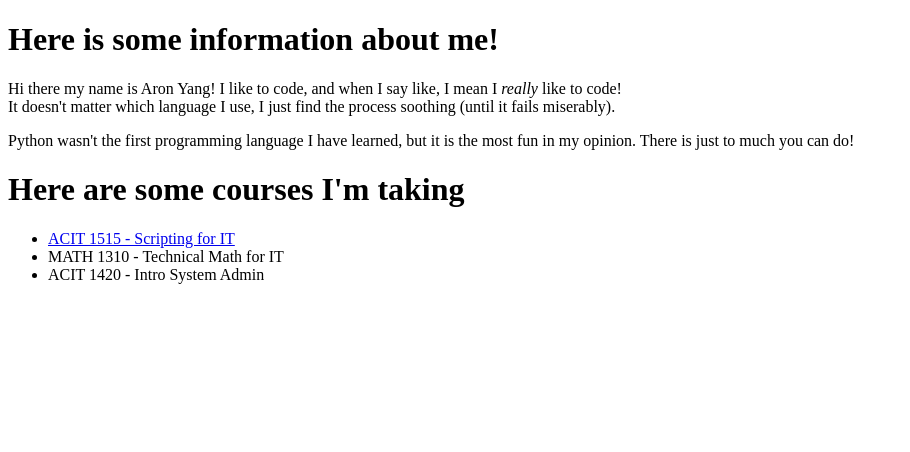
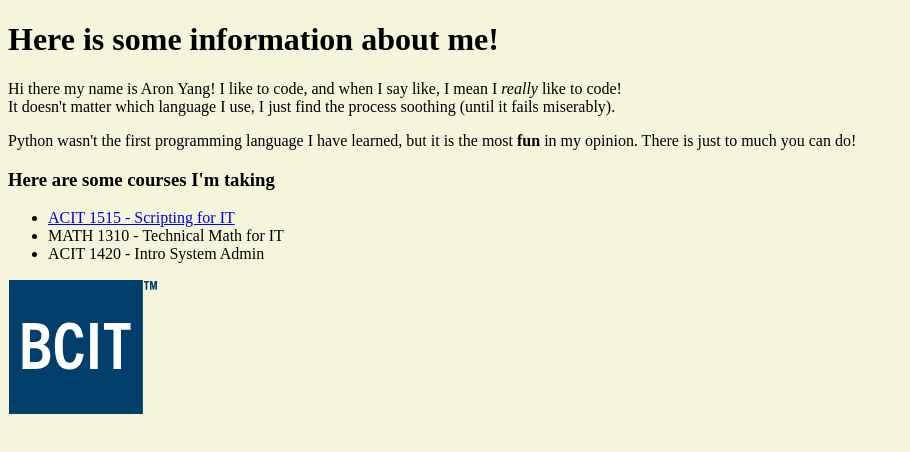
Before and after one commit to Kipotwo/ACIT-1620, a plain HTML site: page index.html in a window 1280 px wide. Shown: the whole page, without its empty margins (0-910 px from the left). Drawn offline with Linux system fonts and the light colour scheme.

Commit message:
Added CSS and BCIT logo

```diff
--- /dev/null
+++ b/css/style.css
@@ -0,0 +1,3 @@
+body{
+    background-color: beige;
+}
--- a/index.html
+++ b/index.html
@@ -3,17 +3,27 @@
 <html lang="en">
 <head>
     <meta charset="utf-8" />
-    <title></title>
+	<title>My Personal Website</title>
+	<link href="css/style.css" rel="stylesheet"/>
 </head>
 <body>
+	<header>
 		<h1>Here is some information about me!</h1>
+	</header>
+	<article>
 		<p>Hi there my name is Aron Yang! I like to code, and when I say like, I mean I <em>really</em> like to code! <br>It doesn't matter which language I use, I just find the process soothing (until it fails miserably).</p>
-	<p>Python wasn't the first programming language I have learned, but it is the most <str>fun</str> in my opinion. There is just to much you can do!</p>
+		<p>Python wasn't the first programming language I have learned, but it is the most <strong>fun</strong> in my opinion. There is just to much you can do!</p>
+		<section>
 			<h1>Here are some courses I'm taking</h1>
 			<ul>
 				<li><a href="https://www.bcit.ca/study/outlines/20203041869" title="ACIT 1515 Course Outline">ACIT 1515 - Scripting for IT</a></li>
 				<li>MATH 1310 - Technical Math for IT</li>
 				<li>ACIT 1420 - Intro System Admin</li>
 			</ul>
+			<a href="https://www.bcit.ca/">
+			<img src="images/BCIT_logo.svg" alt="This is supposed to be the BCIT logo." title="Click to go to BCIT webpage.">
+			</a>
+		</section>
+	</article>
 </body>
 </html>
```
Also changed, not shown: Screenshot.PNG (added), images/BCIT_logo.svg (added). Lines whose indentation alone changed are shown as unchanged.
